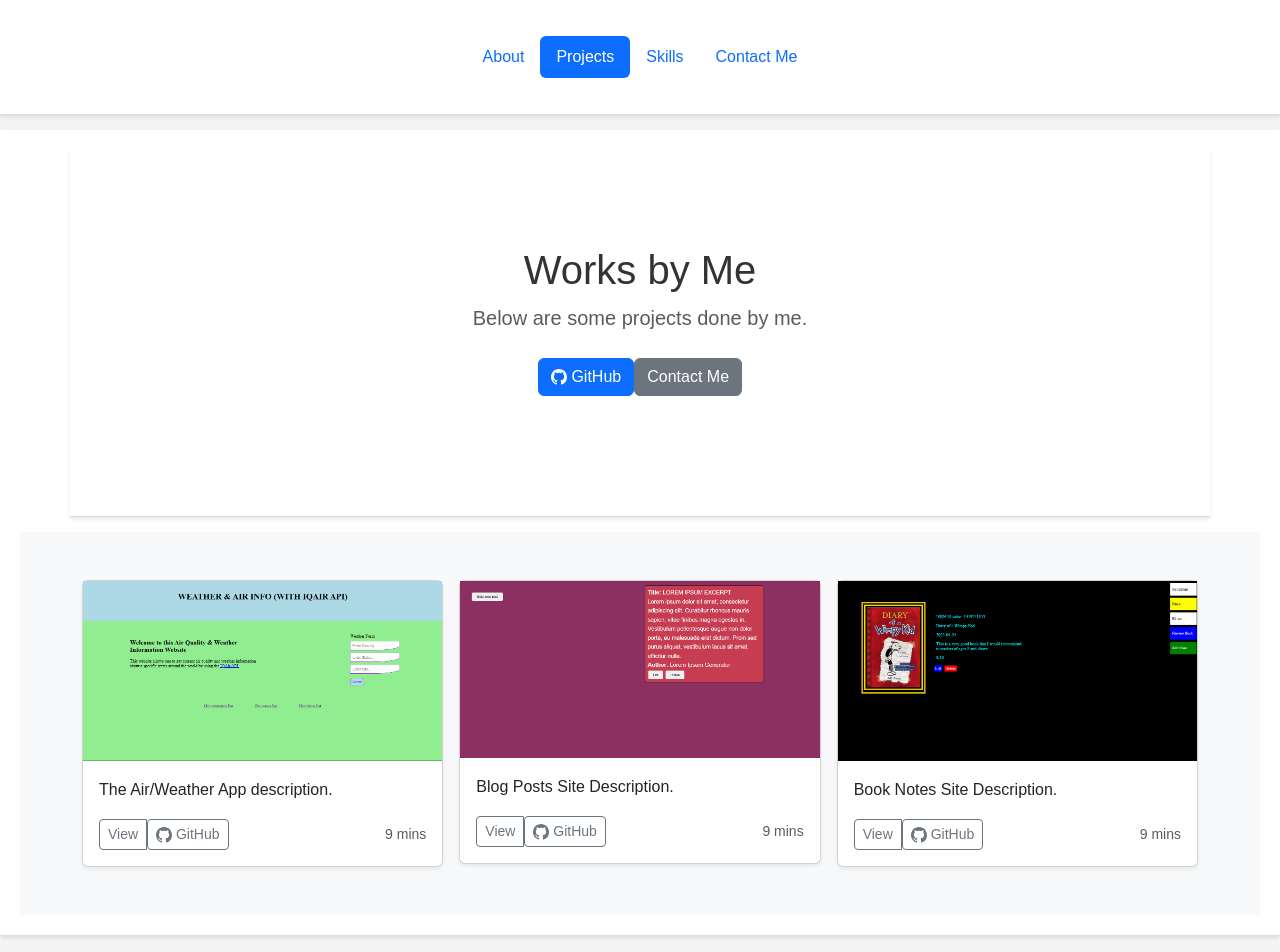
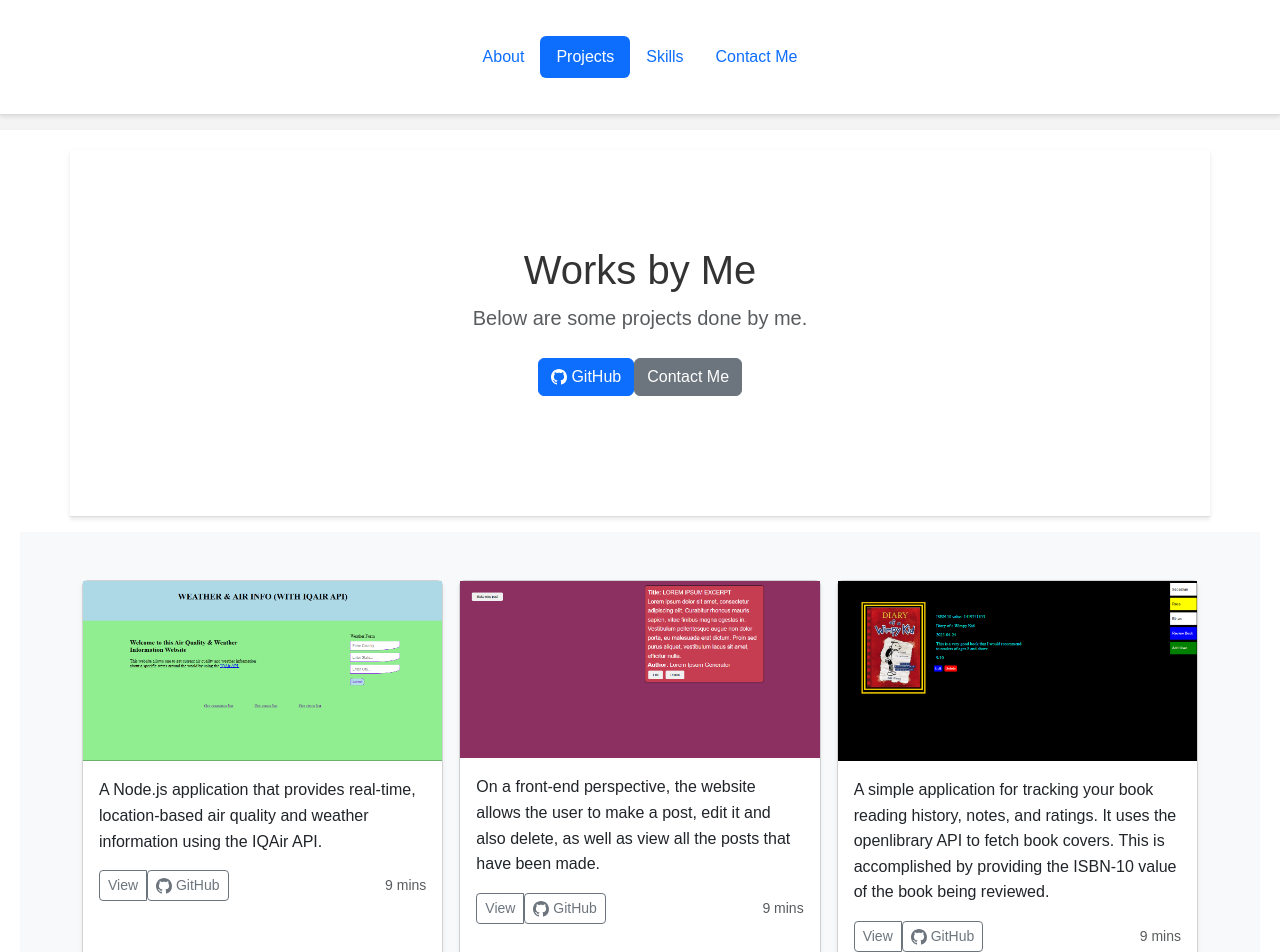
Before and after one commit to Muramara/portfolio, a React (Vite) app: page /projects in a window 1280 px wide. Shown: the top 952 px of the page. Built offline with nearby package versions, Linux system fonts and the light colour scheme.

Commit message:
add small project descritpions

```diff
--- a/src/App.css
+++ b/src/App.css
@@ -28,6 +28,12 @@
     cursor: pointer;
   }
 
+  .about-p {
+    text-align: justify;
+  }
+.text-container {
+  height: 230px;
+}
   .project-popup {
     position: fixed;
     top: 50%;
--- a/src/components/About.jsx
+++ b/src/components/About.jsx
@@ -28,7 +28,7 @@ export default function About() {
                   </svg>
               </div>
               <h2 className="fw-normal" style={{textAlign: 'center'}}>Higher Learning</h2>
-              <p>Graduated from Strathmore University with a second class (upper) degree in Bachelor of Business Information Technology.</p>
+              <p>Obtained a Bachelor of Business Information Technology degree with Second Class Honours (Upper Division) from Strathmore University.</p>
             </div>
             <div className="col-lg-4">
               <div style={{textAlign: 'center'}}>
@@ -38,7 +38,7 @@ export default function About() {
                 </svg>
               </div>
               <h2 className="fw-normal" style={{textAlign: 'center'}}>Professional Courses</h2>
-              <p>Took on an online course in Full Stack Web Development, building the foundation for my web development journey.</p>
+              <p>Completed an online course in Full Stack Web Development, establishing a strong foundation for my career in web development.</p>
             </div>
             <div className="col-lg-4">
               <div style={{textAlign: 'center'}}>
@@ -49,8 +49,8 @@ export default function About() {
               </div>
               <h2 className="fw-normal" style={{textAlign: 'center'}}>Work Experience</h2>
               <p>
-              Worked as a Business Analyst Intern at KCB, which entailed being mostly involved with the design phase of the SDLC process. <br /><br />
-              Worked as a Software Developer Intern at Dew CIS Solutions Ltd, being involved in API development and database design
+              Served as a Business Analyst Intern at KCB, primarily contributing to the design phase of the Software Development Life Cycle (SDLC). <br /><br />
+              Currently working as a Software Developer Intern at Dew CIS Solutions Ltd, with a focus on API development and database design.
               </p>
             </div>
           </div>
--- a/src/components/Projects.jsx
+++ b/src/components/Projects.jsx
@@ -50,8 +50,10 @@ import ContactPopup from './ContactPopup';
                 <div className="col">
                   <div className="card shadow-sm">
                     <img src="images/AirWeather/main-page.png" alt="Air/Weather App" />
-                    <div className="card-body">
-                      <p className="card-text">The Air/Weather App description.</p>
+                    <div className="card-body text-container">
+                      <p className="card-text">
+                      A Node.js application that provides real-time, location-based air quality and weather information using the IQAir API.
+                      </p>
                       <div className="d-flex justify-content-between align-items-center">
                         <div className="btn-group">
                           <button
@@ -86,8 +88,10 @@ import ContactPopup from './ContactPopup';
                 <div className="col">
                   <div className="card shadow-sm">
                     <img src="images/BlogPosts/posted-blog.png" alt="Blog Posts App" />
-                    <div className="card-body">
-                      <p className="card-text">Blog Posts Site Description.</p>
+                    <div className="card-body text-container">
+                      <p className="card-text">
+                      On a front-end perspective, the website allows the user to make a post, edit it and also delete, as well as view all the posts that have been made.
+                      </p>
                       <div className="d-flex justify-content-between align-items-center">
                         <div className="btn-group">
                         <button
@@ -120,8 +124,11 @@ import ContactPopup from './ContactPopup';
                 <div className="col">
                   <div className="card shadow-sm">
                     <img src="images/BookNotes/page-with-review.png" alt="Blog Posts App" />
-                    <div className="card-body">
-                      <p className="card-text">Book Notes Site Description.</p>
+                    <div className="card-body text-container">
+                      <p className="card-text">
+                      A simple application for tracking your book reading history, notes, and ratings.
+                      It uses the openlibrary API to fetch book covers. This is accomplished by providing the ISBN-10 value of the book being reviewed.
+                      </p>
                       <div className="d-flex justify-content-between align-items-center">
                         <div className="btn-group">
                         <button
```
Also changed, not shown: 1 other file (tests, documents, lock files or other folders).
